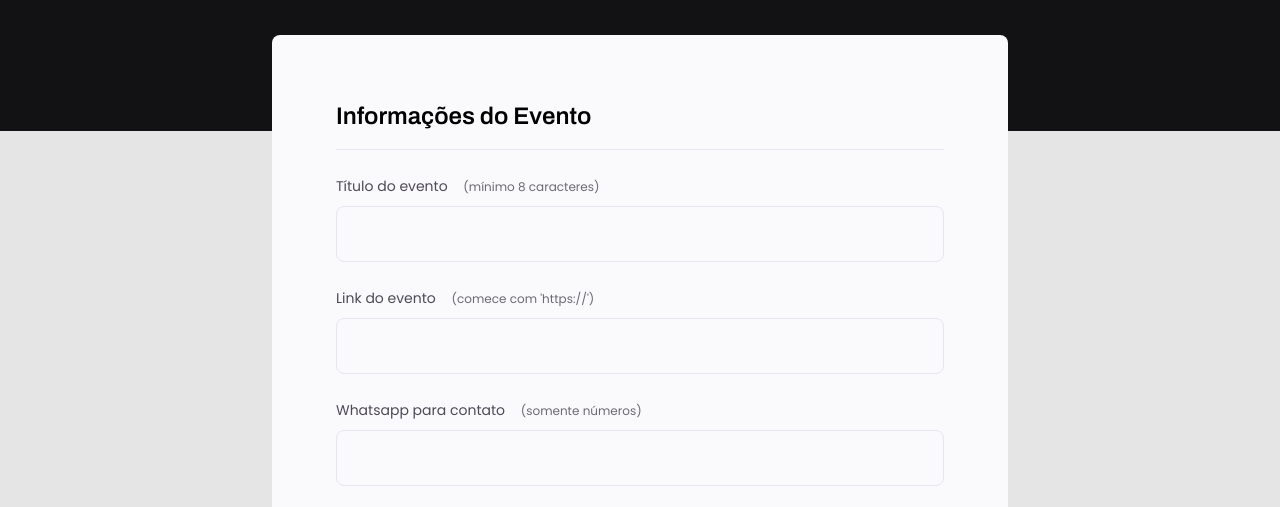
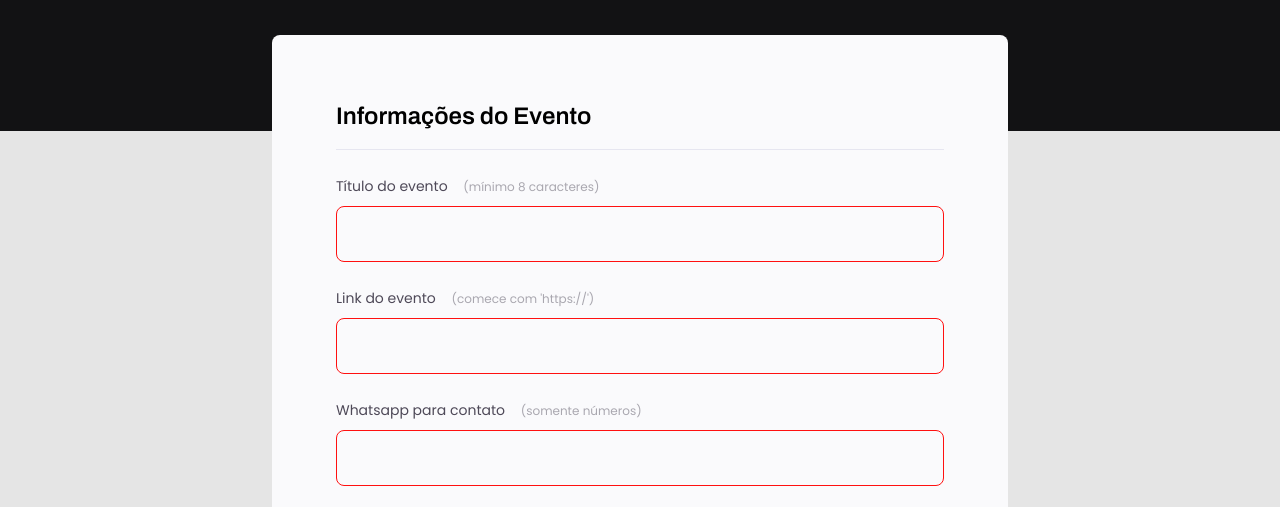
Before and after one commit to thursanches/events, a plain HTML site: page index.html in a window 1280 px wide. Shown: the part 237-744 px from the top of the page. Drawn offline with Linux system fonts and the light colour scheme.

Commit message:
Styled the require

```diff
--- a/style.css
+++ b/style.css
@@ -108,6 +108,10 @@ fieldset legend {
   font-size: 12px;
   line-height: 20px;
 
+  color: #a9a7af;
+}
+
+.input-wrapper label span:hover {
   color: #6c6a71;
 }
 
@@ -225,3 +229,7 @@ footer .button {
 footer .button:hover {
   background: #0ba04c;
 }
+
+input:invalid {
+  border: 1px solid #ff1010;
+}
```
